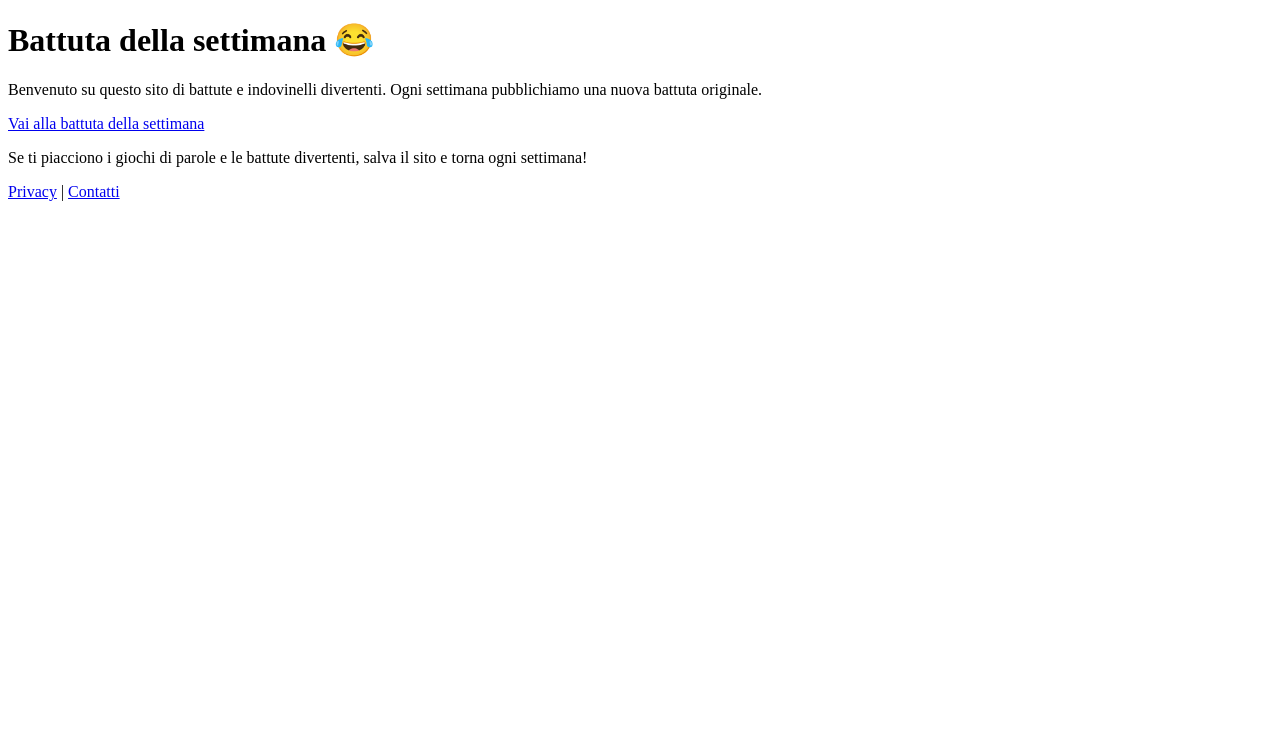
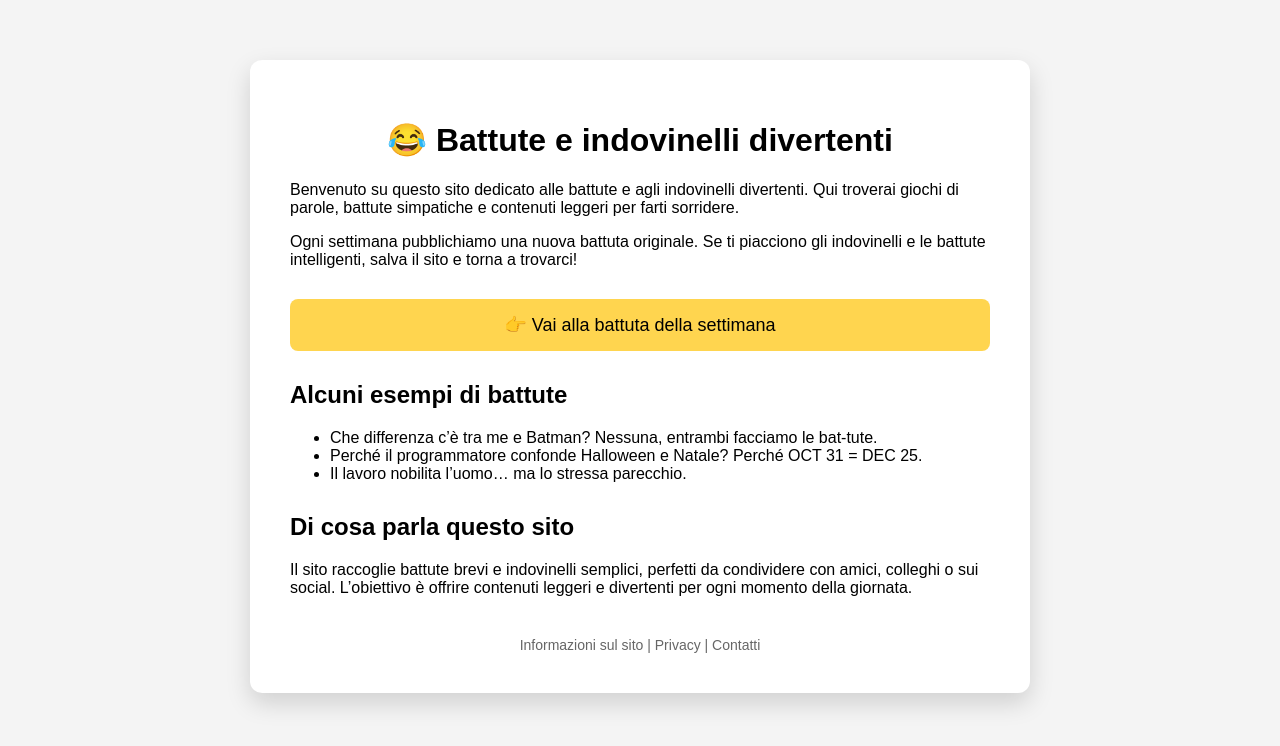
Before and after one commit to ilseguace/ilseguace.github.io, a plain HTML site: page index.html in a window 1280 px wide. Drawn offline with Linux system fonts and the light colour scheme.

Commit message:
Update index.html

```diff
--- a/index.html
+++ b/index.html
@@ -1,30 +1,121 @@
 <!DOCTYPE html>
-<html>
+<html lang="it">
 <head>
-  <meta charset="UTF-8">
-  <meta name="google-adsense-account" content="ca-pub-1706259833528879">
-  <title>Battuta della Settimana</title>
+<meta charset="UTF-8">
+<meta name="viewport" content="width=device-width, initial-scale=1.0">
+
+<!-- Google AdSense -->
+<script async src="https://pagead2.googlesyndication.com/pagead/js/adsbygoogle.js?client=ca-pub-1706259833528879"
+     crossorigin="anonymous"></script>
+<meta name="google-adsense-account" content="ca-pub-1706259833528879">
+
+<title>Battute e Indovinelli Divertenti</title>
+
+<style>
+
+body{
+    font-family: Arial, Helvetica, sans-serif;
+    background:#f4f4f4;
+    margin:0;
+    display:flex;
+    justify-content:center;
+}
+
+.container{
+    max-width:700px;
+    background:white;
+    margin-top:60px;
+    padding:40px;
+    border-radius:12px;
+    box-shadow:0 10px 25px rgba(0,0,0,0.15);
+}
+
+h1{
+    text-align:center;
+}
+
+a.button{
+    display:block;
+    text-align:center;
+    margin:30px auto;
+    padding:15px;
+    background:#ffd54f;
+    border-radius:8px;
+    text-decoration:none;
+    color:black;
+    font-size:18px;
+}
+
+.section{
+    margin-top:30px;
+}
+
+.footer{
+    margin-top:40px;
+    font-size:14px;
+    color:#666;
+    text-align:center;
+}
+
+.footer a{
+    text-decoration:none;
+    color:#666;
+}
+
+.footer a:hover{
+    text-decoration:underline;
+}
+
+</style>
+
 </head>
+
 <body>
 
-<h1>Battuta della settimana 😂</h1>
+<div class="container">
+
+<h1>😂 Battute e indovinelli divertenti</h1>
 
 <p>
-Benvenuto su questo sito di battute e indovinelli divertenti.
-Ogni settimana pubblichiamo una nuova battuta originale.
+Benvenuto su questo sito dedicato alle battute e agli indovinelli divertenti.
+Qui troverai giochi di parole, battute simpatiche e contenuti leggeri per farti sorridere.
 </p>
 
-<a href="/battuta-della-settimana/">
-Vai alla battuta della settimana
+<p>
+Ogni settimana pubblichiamo una nuova battuta originale. Se ti piacciono gli indovinelli
+e le battute intelligenti, salva il sito e torna a trovarci!
+</p>
+
+<a href="/battuta-della-settimana/" class="button">
+👉 Vai alla battuta della settimana
 </a>
 
+<div class="section">
+<h2>Alcuni esempi di battute</h2>
+
+<ul>
+<li>Che differenza c’è tra me e Batman? Nessuna, entrambi facciamo le bat-tute.</li>
+<li>Perché il programmatore confonde Halloween e Natale? Perché OCT 31 = DEC 25.</li>
+<li>Il lavoro nobilita l’uomo… ma lo stressa parecchio.</li>
+</ul>
+</div>
+
+<div class="section">
+<h2>Di cosa parla questo sito</h2>
+
 <p>
-Se ti piacciono i giochi di parole e le battute divertenti,
-salva il sito e torna ogni settimana!
+Il sito raccoglie battute brevi e indovinelli semplici, perfetti da condividere con amici,
+colleghi o sui social. L’obiettivo è offrire contenuti leggeri e divertenti per ogni momento della giornata.
 </p>
+</div>
 
-<a href="/privacy.html">Privacy</a> |
-<a href="/contatti.html">Contatti</a>
+<div class="footer">
+    <a href="https://ilseguace.github.io/">Informazioni sul sito</a> |
+    <a href="/privacy.html">Privacy</a> |
+    <a href="/contatti.html">Contatti</a>
+</div>
+
+</div>
 
 </body>
 </html>
```
